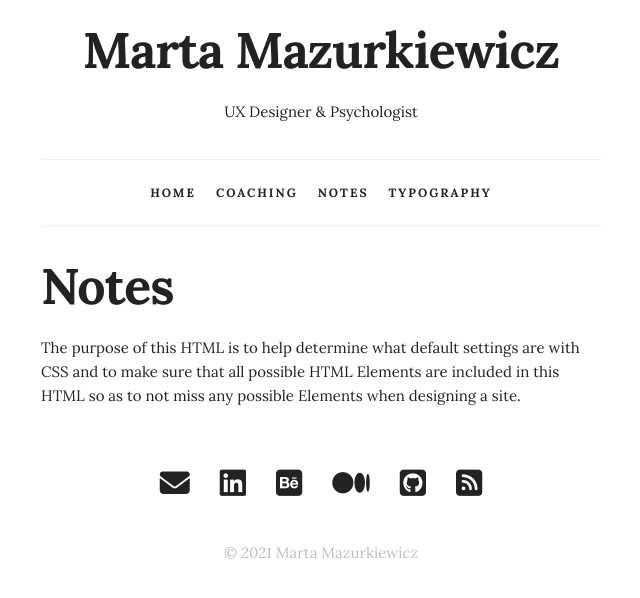
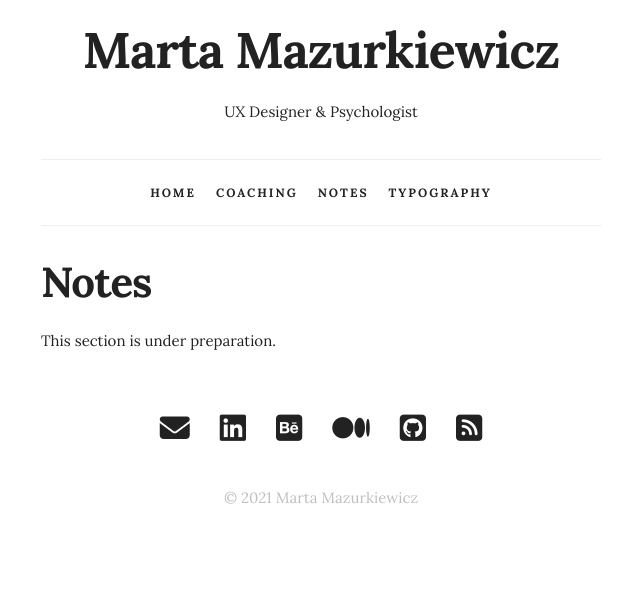
Before and after one commit to mazurki/mazurki.github.io, a Jekyll site: the page built from notes.html, in a window 1280 px wide. Shown: the top 598 px of the page, without its empty margins (319-959 px from the left). Built offline with Jekyll 4.4.1, drawn with Linux system fonts in a browser that asks for light colours; nearby versions of some CDN libraries.

Commit message:
Change Notes site description

```diff
--- a/notes.html
+++ b/notes.html
@@ -4,6 +4,6 @@
 description: "Notes"
 ---
 
-            <h1>Notes</h1>
+            <h2>Notes</h2>
 
-            <p>The purpose of this HTML is to help determine what default settings are with CSS and to make sure that all possible HTML Elements are included in this HTML so as to not miss any possible Elements when designing a site.</p>
+            <p>This section is under preparation.</p>
```
